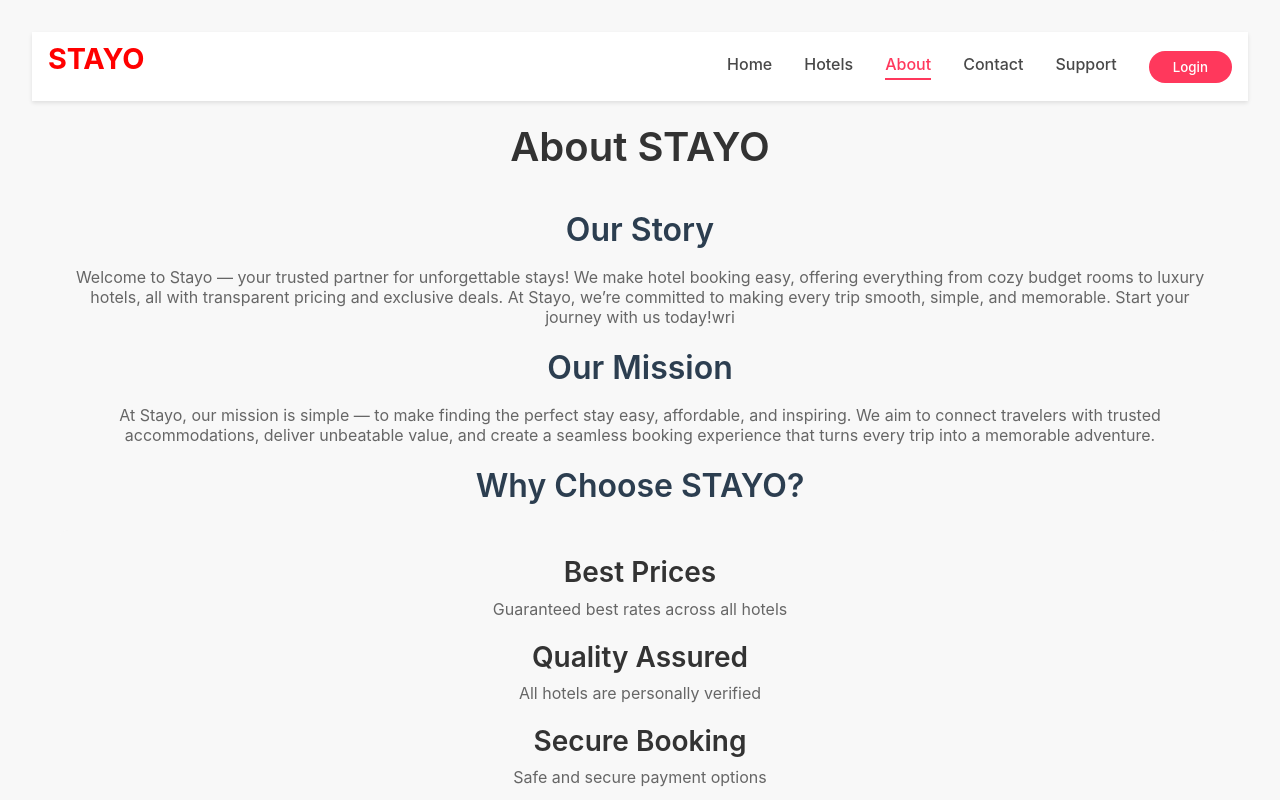
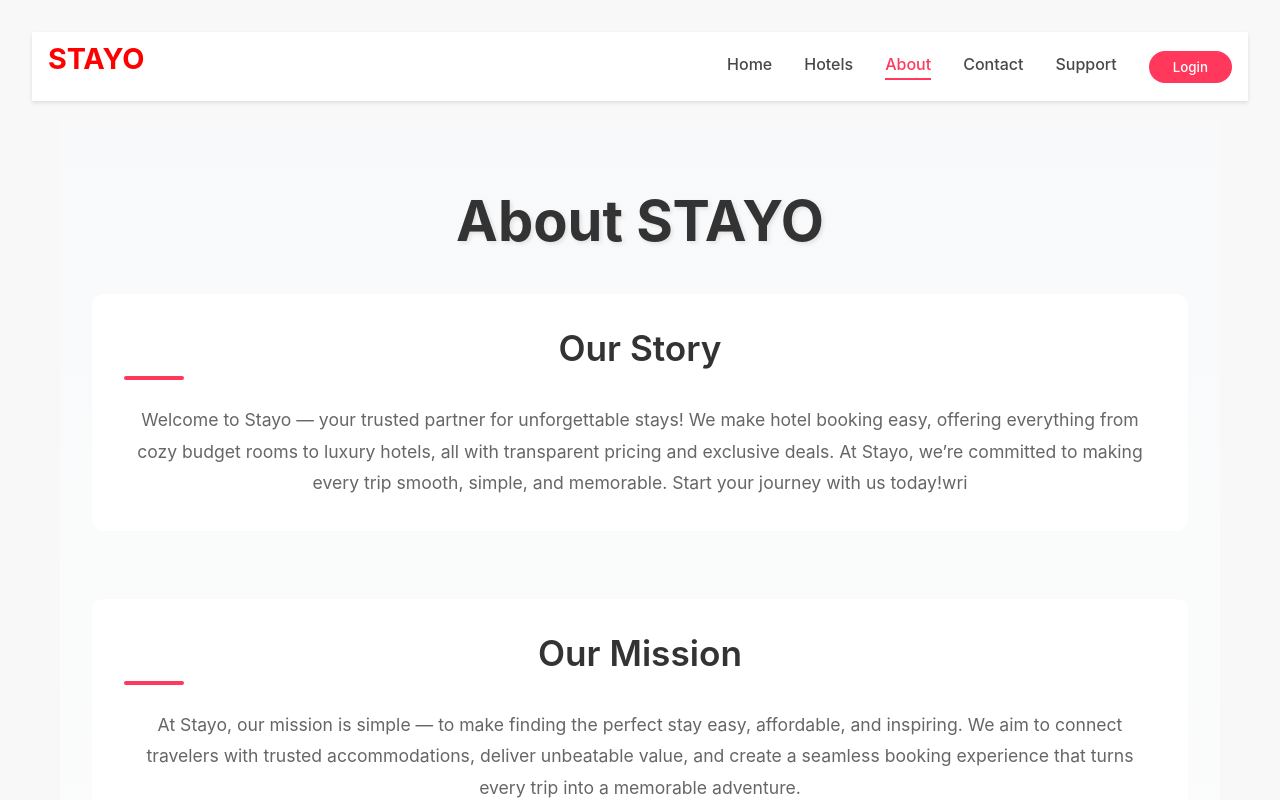
Before and after one commit to DevaanshKathuria/STAYO, a React (Vite) app: page /about in a window 1280 px wide. Built offline with nearby package versions, Linux system fonts and the light colour scheme.

Commit message:
made changes to CSS of about.js

```diff
--- a/src/pages/Pages.css
+++ b/src/pages/Pages.css
@@ -1,6 +1,8 @@
 .page-container {
   width: 100%;
   min-height: 100vh;
+  padding: 4rem 2rem;
+  background: linear-gradient(to bottom, #f8f9fa, #ffffff);
 }
 .hero-section {
   background: linear-gradient(rgba(255, 255, 255, 0.5), rgba(0, 0, 0, 0.5)), url('https://images.unsplash.com/photo-1566073771259-6a8506099945?ixlib=rb-4.0.3') center;
@@ -101,6 +103,97 @@
   grid-template-columns: repeat(auto-fit, minmax(250px, 1fr));
   gap: 2rem;
   margin-top: 1.5rem;
+}
+
+.page-container h1 {
+  text-align: center;
+  font-size: 3.5rem;
+  color: #ff385c;
+  margin-bottom: 2rem;
+  font-weight: bold;
+  text-shadow: 2px 2px 4px rgba(0, 0, 0, 0.1);
+}
+
+.about-section {
+  margin-bottom: 3rem;
+  padding: 2rem;
+  background: #ffffff;
+  border-radius: 12px;
+  transition: transform 0.3s ease;
+}
+
+.about-section h2 {
+  color: #333;
+  font-size: 2.2rem;
+  margin-bottom: 1.5rem;
+  position: relative;
+  padding-bottom: 0.5rem;
+}
+
+.about-section h2:after {
+  content: '';
+  position: absolute;
+  bottom: 0;
+  left: 0;
+  width: 60px;
+  height: 4px;
+  background: #ff385c;
+  border-radius: 2px;
+}
+
+.about-section p {
+  color: #666;
+  line-height: 1.8;
+  font-size: 1.1rem;
+}
+
+.feature {
+  background: #fff;
+  padding: 2rem;
+  border-radius: 12px;
+  box-shadow: 0 4px 15px rgba(0, 0, 0, 0.05);
+  transition: transform 0.3s ease;
+}
+
+.feature:hover {
+  transform: translateY(-5px);
+}
+
+.feature h3 {
+  color: #ff385c;
+  font-size: 1.5rem;
+  margin-bottom: 1rem;
+}
+
+.feature p {
+  color: #666;
+  line-height: 1.6;
+}
+
+@media (max-width: 768px) {
+  .page-container {
+    padding: 2rem 1rem;
+  }
+
+  .page-container h1 {
+    font-size: 2.5rem;
+  }
+
+  .about-section {
+    margin-bottom: 3rem;
+    padding: 2rem;
+    background: #ffffff;
+    border-radius: 12px;
+    transition: transform 0.3s ease;
+  }
+
+  .about-section h2 {
+    font-size: 1.8rem;
+  }
+
+  .feature {
+    padding: 1.5rem;
+  }
 }
 .feature {
   text-align: center;
@@ -303,3 +396,22 @@
     grid-template-columns: 1fr;
   }
 }
+.cont.about-content {
+  max-width: 1200px;
+  margin: 0 auto;
+  padding: 2rem;
+  background: white;
+  border-radius: 16px;
+  box-shadow: 0 4px 20px rgba(0, 0, 0, 0.1);
+  display: grid;
+  grid-template-columns: 1fr 2fr;
+  gap: 3rem;
+  background: white;
+  padding: 2rem;
+}
+
+@media (max-width: 768px) {
+  .cont.about-content {
+    grid-template-columns: 1fr;
+  }
+}
```
